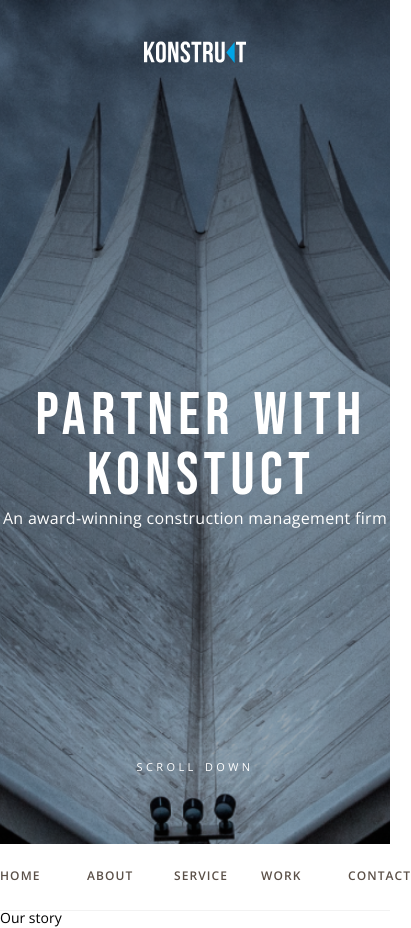
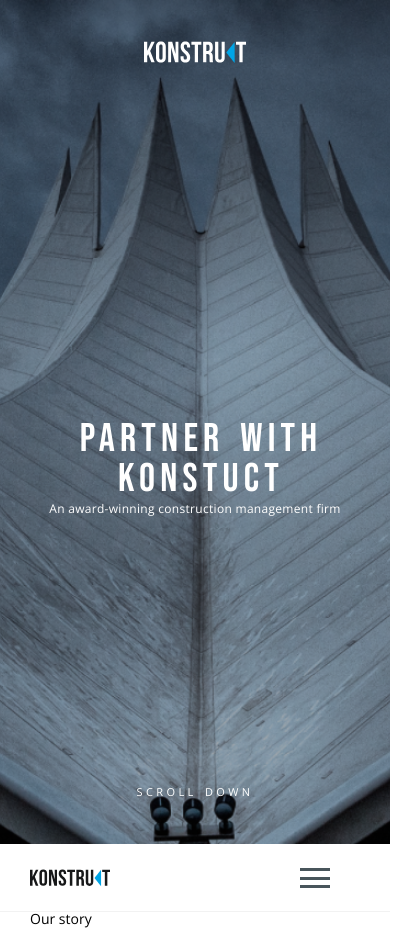
Before and after one commit to Busurman4ik/Konstuckt, a plain HTML site: page index.html in a window 390 px wide. Shown: the whole page, 411 px wide, since content can reach past the window. Drawn offline with nearby package versions, Linux system fonts and the light colour scheme.

Commit message:
fifth commit(animation,adaptive)

```diff
--- a/index.html
+++ b/index.html
@@ -1,5 +1,5 @@
 <!DOCTYPE html>
-<html lang="ru">
+<html lang="en">
 <head>
     <meta charset="UTF-8">
     <meta name="viewport" content="width=device-width, initial-scale=1.0">
@@ -15,21 +15,28 @@
 </head>
 <body>
     <!-- HEADER -->
-    <header class="header">
+    <header class="header" id="header">
         <div class="title">
-            <div class="title__logo">
+            <div class="title__logo animation-up">
                 <img class="title__img" src="./img/company-logo-white.svg" alt="Konstruct">
             </div>
             <div class="title__description">
-                <h1 class="title__title">Partner with konstuct</h1>
-                <p class="title__text">An award-winning construction management firm</p>
+                <h1 class="title__title animation-left">Partner with konstuct</h1>
+                <p class="title__text animation-right">An award-winning construction management firm</p>
             </div>
-            <div class="title__scroll">Scroll down</div>
+            <div class="title__scroll animation-down">
+                <a class="title__scroll-up" href="#story">Scroll down</a>
+                <a class="title__scroll-down" href="#story"><i class="fa-solid fa-angles-down"></i></a>
+            </div>
         </div>
         <div class="menu">
            <div class="container">
                 <nav class="menu__nav">
-                    <div class="menu__logo"><img src="./img/company-logo-black.svg" alt="Konstruct"></div>
+                    <div class="menu__logo">
+                        <a class="menu__logo-link" href="#header">
+                            <img src="./img/company-logo-black.svg" alt="Konstruct">
+                        </a>
+                    </div>
                     <ul class="menu__list">
                         <li class="menu__list-item"><a href="#!">Home</a></li>
                         <li class="menu__list-item"><a href="#!">About</a></li>
@@ -37,6 +44,11 @@
                         <li class="menu__list-item"><a href="#!">Work</a></li>
                         <li class="menu__list-item"><a href="#!">Contact</a></li>
                     </ul>
+                    <div class="menu__burger">
+                        <div class="menu__burger-line"></div>
+                        <div class="menu__burger-line"></div>
+                        <div class="menu__burger-line"></div>
+                    </div>
                 </nav>
            </div>
         </div>
@@ -45,7 +57,7 @@
 
     <!-- MAIN -->
     <main class="main">
-        <section class="story">
+        <section class="story" id="story">
             <div class="container">
                 <h2 class="story__title">Our story</h2>
             </div>
--- a/scss/_media.scss
+++ b/scss/_media.scss
@@ -0,0 +1,34 @@
+// 1200
+@media screen and (max-width:1200px) {
+
+}
+
+// 768
+@media screen and (max-width:768px) {
+
+}
+
+// 576
+@media screen and (max-width:576px) {
+    .title {
+        padding-bottom: 30px;
+
+        &__title {
+            font-size: 40px;
+        }
+
+        &__text {
+            font-size: 12px;
+        }
+    }
+
+    .menu {
+        &__list {
+            display: none;
+        }
+
+        &__burger {
+            display: flex;
+        }
+    }
+}
--- a/scss/style.scss
+++ b/scss/style.scss
@@ -25,10 +25,73 @@ hr {
     max-width: 940px;
     width: 100%;
 
+    padding: 0 30px;
     margin: 0 auto;
 }
 
+// ANIMATION
+// UP
+.animation-up {
+      transform: translateY(-300%);
+      animation: up 1s ease-out forwards;
+      @keyframes up {
+            0% {
+                  transform: translateY(-300%);
+            }
+
+            100%{
+                  transform: translateY(0);
+            }
+      }
+}
+
+// LEFT
+.animation-left {
+      transform: translateX(-150%);
+      animation: left 1s ease-out forwards;
+      @keyframes left {
+            0% {
+                  transform: translateX(-150%);
+            }
+            100% {
+                  transform: translatey(0%);
+            }
+      }
+}
+
+// RIGHT
+.animation-right {
+      transform: translateX(150%);
+      animation: right 1s ease-out forwards;
+      @keyframes right {
+            0% {
+                  transform: translateX(150%);
+            }
+            100% {
+                  transform: translatey(0%);
+            }
+      }
+}
+
+// DOWN
+.animation-down {
+      transform: translateY(300%);
+      animation: down 1s ease-out forwards;
+      @keyframes down{
+            0%{
+                  transform: translateY(300%);
+            }
+
+            100%{
+                  transform: translateY(0);
+            }
+      }
+}
+
 // HEADER
+header {
+      overflow: hidden;
+}
 
 .title {
     display: flex;
@@ -38,13 +101,16 @@ hr {
     width: 100%;
     height: 100vh;
 
-    padding: 41px 0 72px;
+    padding: 41px 0 56px;
 
 
       &__logo {
             max-width: 102px;
 
             margin: 0 auto;
+
+            animation-duration: 2s;
+            animation-delay: 1.5s;
       }
 
       &__title {
@@ -58,6 +124,8 @@ hr {
             text-transform: uppercase;
 
             margin: 86px 0px 4px 12px;
+
+            animation-duration: 2s;
       }
 
       &__text {
@@ -66,16 +134,52 @@ hr {
             color: $color-wh;
             letter-spacing: 0.3px;
             text-align: center;
+
+            animation-duration: 2s;
+            animation-delay: 1s;
       }
 
-		&__scroll {
+      &__scroll{
+            position: relative;
+            height: 30px;
+            text-align: center;
+            transition: 0.8s;
+
+            animation-duration: 2s;
+            animation-delay: 2s;
+      }
+
+      &__scroll-up{
             font-size: 11px;
             font-weight: 400;
             color: $color-wh;
             letter-spacing: 3.4px;
             word-spacing: 2px;
             text-transform: uppercase;
-            text-align: center;
+
+            opacity: 1;
+            transition: opacity 0.3s;
+      }
+
+      &__scroll-down{
+            position: absolute;
+            top: 0;
+            left: 50%;
+            transform: translateX(-50%);
+
+            font-size: 30px;
+            color: $color-wh;
+
+            opacity: 0;
+            transition: all 0.7s;
+      }
+
+      &__scroll:hover &__scroll-up{
+            opacity: 0;
+      }
+
+      &__scroll:hover &__scroll-down{
+            opacity: 1;
       }
 }
 
@@ -111,14 +215,42 @@ hr {
             font-weight: 600;
             color: rgb(91, 80, 72);
             letter-spacing: 1.09px;
+            transition: all 0.5s;
       }
 
       &__list-item  a:hover{
             font-weight: 700;
             color: $color-blu1;
+
+      }
+
+      &__burger {
+            width: 30px;
+            height: 20px;
+
+            display: none;
+            flex-direction: column;
+            justify-content: space-between;
+            cursor: pointer;
+
+            margin-right: 30px;
+      }
+
+      &__burger-line {
+            width: 100%;
+            height: 3px;
+            background-color: $color-gr;
+            transition: all 0.3s;
+      }
+
+      &__burger:hover &__burger-line{
+            background-color: $color-blu1;
       }
 }
 
+
+
+// STORE
 
 
 
```
Also changed, not shown: css/style.css, img/1arrow-scroll.svg (added), 1 other file. Lines whose indentation alone changed are shown as unchanged.
